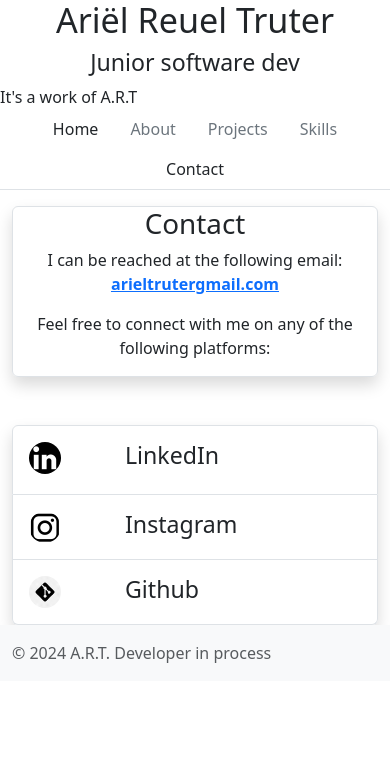
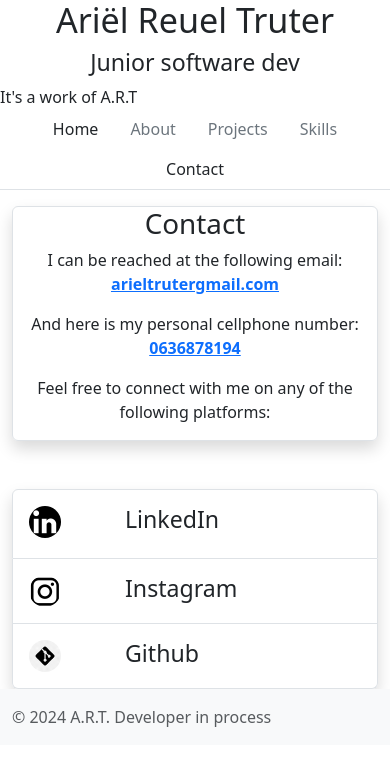
Before and after one commit to Ariel-Tr/Web-Portfolio, an Angular app: page /contact in a window 390 px wide. Shown: the top 766 px of the page. Built offline with nearby package versions, Linux system fonts and the light colour scheme.

Commit message:
added a personal call function
added a link to my cellphone number

```diff
--- a/src/app/contact/contact.component.html
+++ b/src/app/contact/contact.component.html
@@ -3,7 +3,7 @@
     <h1 >Contact</h1>
 
     <p>I can be reached at the following email: <a href="mailto:arieltruter@gmail.com" target="_blank" class="email" > <b>arieltrutergmail.com</b></a></p>
-
+    <p>And here is my personal cellphone number:  <a href="tel:0636878194" target="_blank" class="email" > <b>0636878194</b></a> </p>
     <p>Feel free to connect with me on any of the following platforms: </p>
   </div>
 
```
